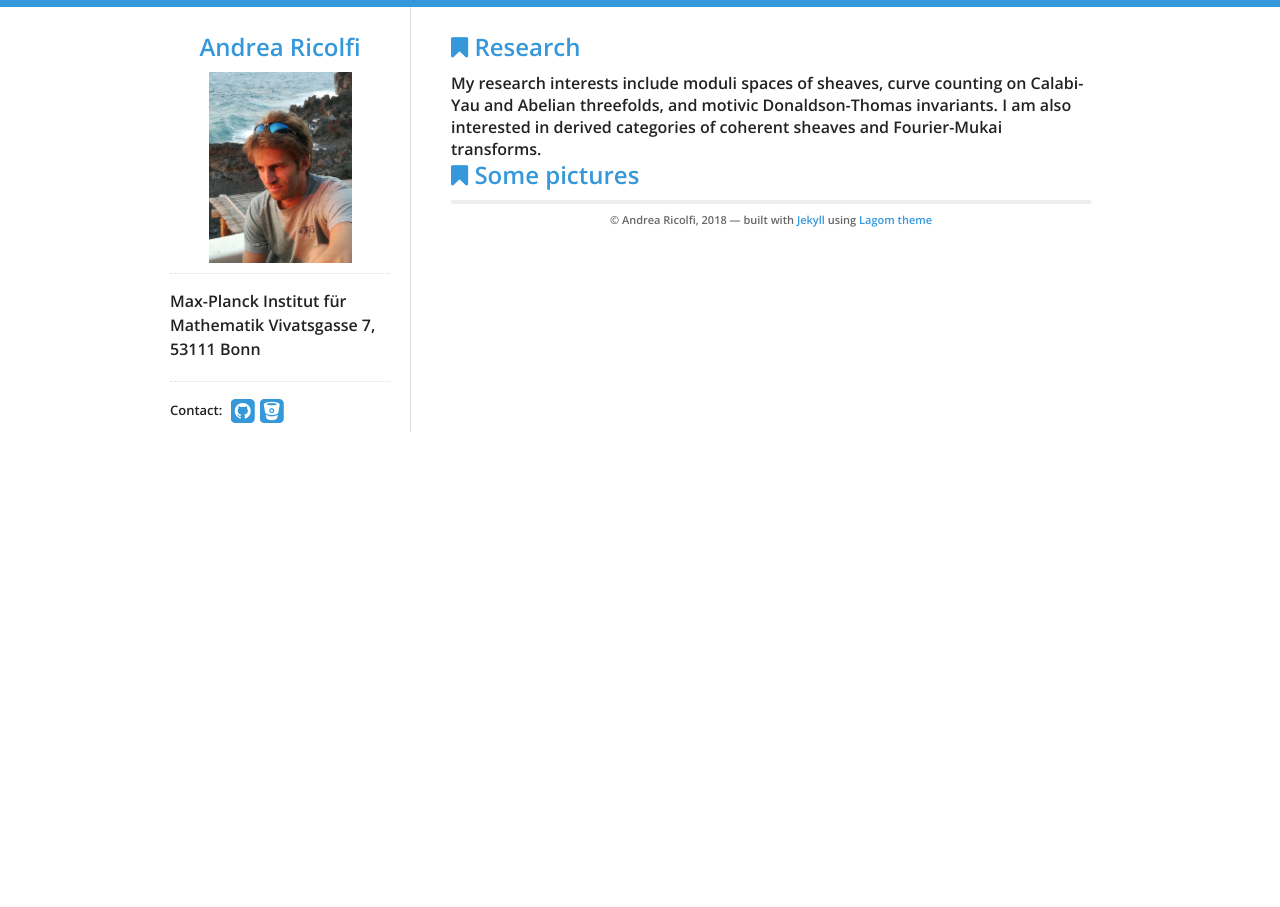
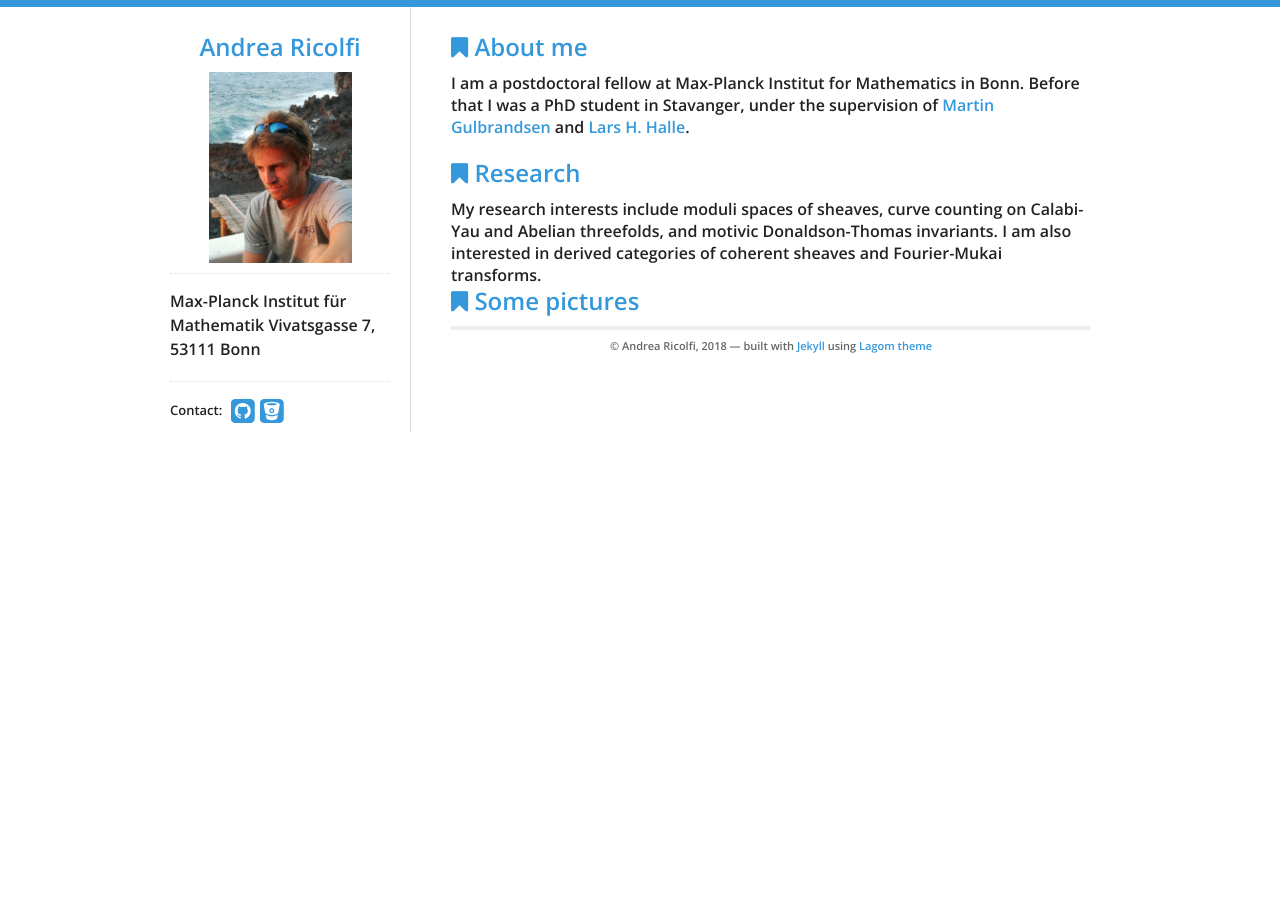
Before and after one commit to atricolfi/atricolfi.github.io, a Jekyll site: the page built from index.html, in a window 1280 px wide. Built offline with Jekyll 4.4.1, drawn with Linux system fonts in a browser that asks for light colours.

Commit message:
Update index.html

```diff
--- a/index.html
+++ b/index.html
@@ -2,6 +2,16 @@
 layout: default
 title: Blog Posts
 ---
+
+
+<div id="home">
+  <h2><i class="fa fa-bookmark"></i> About me</h2>
+<p>
+I am a postdoctoral fellow at Max-Planck Institut for Mathematics in Bonn. Before that I was a PhD student in Stavanger,
+under the supervision of <a href="http://www.ux.uis.no/%7Emartingg/">Martin Gulbrandsen</a> and
+<a href="http://www.math.ku.dk/english/about/news/halle/"> Lars H. Halle</a>.
+</p>
+
 
 <div id="home">
   <h2><i class="fa fa-bookmark"></i> Research</h2>
```
